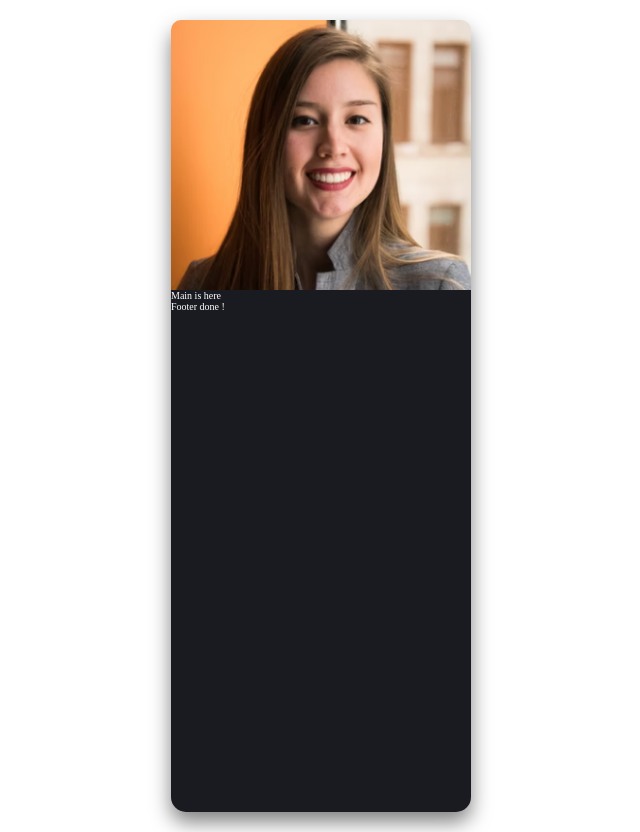
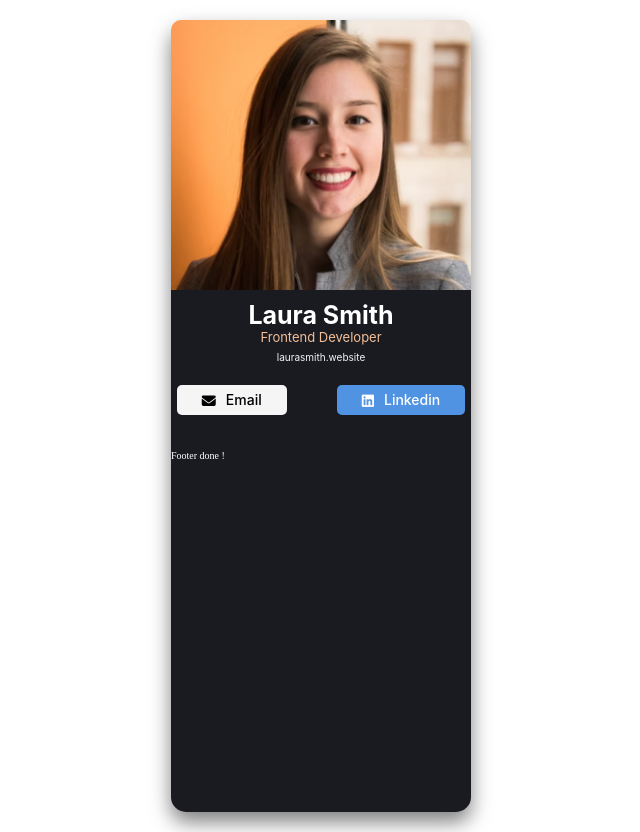
Before and after one commit to aadarsh10c/Digital-business-card-react, a React (Vite) app: page / in a window 1280 px wide. Shown: the whole page, without its empty margins (319-959 px from the left). Built offline with nearby package versions, Linux system fonts and the light colour scheme.

Commit message:
Added buttons along with its style

```diff
--- a/index.html
+++ b/index.html
@@ -2,6 +2,7 @@
 <html lang="en">
   <head>
     <meta charset="UTF-8" />
+    <script src="https://kit.fontawesome.com/0a123ffccf.js" crossorigin="anonymous"></script>
     <link rel="icon" type="image/svg+xml" href="/vite.svg" />
     <meta name="viewport" content="width=device-width, initial-scale=1.0" />
     <title>Vite + React</title>
--- a/src/component/Main.jsx
+++ b/src/component/Main.jsx
@@ -4,7 +4,22 @@ import React from "react";
 export default function Main (){
     return (
         <main className="content">
-            Main is here
+            <div className="content__title">
+                <h3 className="content__title-main">Laura Smith</h3>
+                <h5 className="content__title-sub">Frontend Developer</h5>
+                <h6 className="content__title-email">laurasmith.website</h6>
+            </div>
+            <div className="content__link">
+                <a href="#" className="content__link-1">
+                <span><i class="fa-solid fa-envelope "></i></span>
+                    Email
+                </a>
+                <a href="#" className="content__link-2">
+                    <span><i class="fa-brands fa-linkedin "></i></span>
+                    Linkedin
+                </a>
+            </div>
+            <div className="content__info"></div>
         </main>
     );
 }
--- a/src/index.css
+++ b/src/index.css
@@ -1,5 +1,6 @@
 *{
   box-sizing: border-box;
+  margin: 0;
 }
 
 html {
@@ -22,3 +23,80 @@ html {
   background-position-y: -2rem;
   border-radius: 10px 10px 0px 0px;
 }
+
+.content{
+  font-family: 'Inter';
+  font-style: normal;
+  padding: 2rem ;
+  margin-top: 1rem;
+  padding-top: 0rem;
+}
+
+.content__title{
+  text-align: center;
+}
+
+.content__title-main{
+  font-weight: 700;
+  font-size: 2.5rem;
+  line-height: 3rem;
+}
+
+.content__title-sub{
+  font-weight: 400;
+  font-size: 1.3rem;
+  line-height: 1.5rem;
+  color: #F3BF99;
+}
+
+.content__title-email{
+  font-weight: 400;
+  font-size: 1rem;
+  color: #F5F5F5;
+  line-height: 2.5rem;
+}
+.content__link{
+  margin: 1.5rem ;
+  font-family: 'Inter';
+  font-style: normal;
+  font-weight: 500;
+  font-size: 14px;
+  line-height: 16px;
+  display: flex;
+  flex-direction: row;
+  justify-content: center;
+  align-items: center;
+  gap: 5rem;
+}
+
+.content__link-1{
+  color: black;
+  text-decoration: none;
+  background-color: whitesmoke;
+  padding: .7rem 2.5rem;
+  display: inline-block;
+  display: flex;
+  flex-direction: row;
+  align-items: center;
+  gap: 1rem;
+  border-radius: .5rem;
+
+}
+
+span{
+  transform: translateY(.1rem);
+}
+
+.content__link-2{
+  color: #fff;
+  text-decoration: none;
+  background-color: #5093E2;
+  display: inline-block;
+  padding: .7rem 2.5rem;
+  display: flex;
+  flex-direction: row;
+  align-items: center;
+  gap: 1rem;
+  border-radius: .5rem;
+
+}
```
